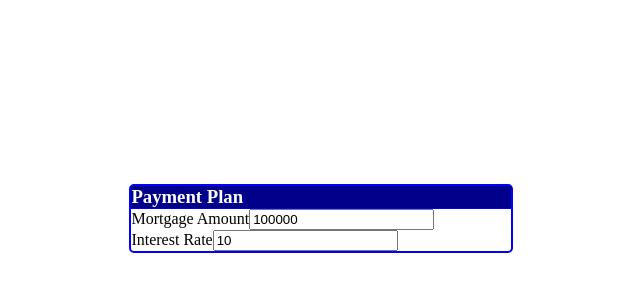
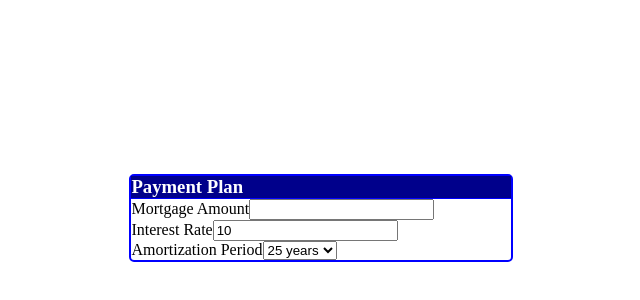
Before and after one commit to MaeBerris/Mortgage_Calculator, a React (Create React App) app in the folder my-app/: page / in a window 1280 px wide. Shown: the part 190-490 px from the top of the page, without its empty margins (319-959 px from the left). Built offline with nearby package versions, Linux system fonts and the light colour scheme.

Commit message:
MortgageInput parses input with commas Added tests

```diff
--- /dev/null
+++ b/my-app/src/components/AmortizationInput/AmortizationInput.js
@@ -0,0 +1,24 @@
+import constants from "../../constants";
+import React from "react";
+
+const AmortizationInput = ({ amortization, setAmortization }) => {
+  const onChange = (ev) => {
+    setAmortization(ev.target.value);
+  };
+  return (
+    <div>
+      <label htmlFor="interestRate">Amortization Period</label>
+      <select value={amortization} onChange={onChange}>
+        {constants.years.map((year) => {
+          return (
+            <option value={year} key={year}>
+              {year > 1 ? `${year} years` : `${year} year`}
+            </option>
+          );
+        })}
+      </select>
+    </div>
+  );
+};
+
+export default AmortizationInput;
--- a/my-app/src/components/Form/Form.js
+++ b/my-app/src/components/Form/Form.js
@@ -2,10 +2,12 @@ import React from "react";
 import styled from "styled-components";
 import MortgageAmountInput from "../MortgageAmountInput/MortgageAmountInput";
 import InterestRateInput from "../InterestRateInput/InterestRateInput";
+import AmortizationInput from "../AmortizationInput/AmortizationInput";
 
 const Form = () => {
-  const [mortgage, setMortgageAmount] = React.useState(100000);
+  const [mortgage, setMortgageAmount] = React.useState("");
   const [interest, setInterest] = React.useState(10);
+  const [amortization, setAmortization] = React.useState(25);
   return (
     <FormWrapper>
       <FormHeader>Payment Plan</FormHeader>
@@ -14,6 +16,10 @@ const Form = () => {
         setMortgageAmount={setMortgageAmount}
       />
       <InterestRateInput interest={interest} setInterest={setInterest} />
+      <AmortizationInput
+        amortization={amortization}
+        setAmortization={setAmortization}
+      />
     </FormWrapper>
   );
 };
--- a/my-app/src/components/MortgageAmountInput/MortgageAmountInput.js
+++ b/my-app/src/components/MortgageAmountInput/MortgageAmountInput.js
@@ -1,22 +1,32 @@
 import styled from "styled-components";
+import { removeCommasInNumber } from "../../helpers/removeCommasInNumber";
+import { seperateNumberByCommas } from "../../helpers/seperateNumberByCommas";
 import isPositiveNumber from "../../helpers/IsPositiveNumber";
 import React from "react";
 
 const MortgageAmountInput = ({ mortgage, setMortgageAmount }) => {
+  // const onChange = (ev) => {
+  //   const CheckIsPositiveNumber = isPositiveNumber(ev.target.value);
+  //   if (!CheckIsPositiveNumber && ev.target.value !== "") {
+  //     return;
+  //   } else {
+  //     setMortgageAmount(ev.target.value);
+  //   }
+  // };
+
   const onChange = (ev) => {
-    const CheckIsPositiveNumber = isPositiveNumber(ev.target.value);
-    if (!CheckIsPositiveNumber && ev.target.value !== "") {
-      return;
-    } else {
-      setMortgageAmount(ev.target.value);
-    }
+    const removedCommasNumber = removeCommasInNumber(ev.target.value);
+    console.log("first", removedCommasNumber);
+    const seperatedByCommas = seperateNumberByCommas(removedCommasNumber);
+    console.log("second", seperatedByCommas);
+    setMortgageAmount(seperatedByCommas);
   };
 
   return (
     <div>
       <label htmlFor="mortgageAmount">Mortgage Amount</label>
       <input
-        type="number"
+        type="text"
         id="mortgageAmount"
         value={mortgage}
         onChange={onChange}
--- a/my-app/src/constants.js
+++ b/my-app/src/constants.js
@@ -1,6 +1,6 @@
 const years = [];
 
-for (i = 1; 1 <= 25; i++) {
+for (let i = 1; i <= 30; i++) {
   years.push(i);
 }
 
--- /dev/null
+++ b/my-app/src/helpers/removeCommasInNumber.js
@@ -0,0 +1,15 @@
+export const removeCommasInNumber = (string) => {
+  const arrayOfNumbers = string.split("");
+  const filteredNoCommasArray = arrayOfNumbers.filter((number) => {
+    if (number === ",") {
+      return false;
+    } else {
+      return true;
+    }
+  });
+  const noCommasString = filteredNoCommasArray.join("");
+
+  return noCommasString;
+};
+
+removeCommasInNumber("1551350.");
--- /dev/null
+++ b/my-app/src/helpers/seperateNumberByCommas.js
@@ -0,0 +1,31 @@
+export const seperateNumberByCommas = (StringNumber) => {
+  if (StringNumber === "") {
+    return "";
+  }
+  const numbersBeforeDecimal = StringNumber.split(".")[0];
+  const numbersAfterDecimal = StringNumber.split(".")[1];
+  const arrayOfNumbers = numbersBeforeDecimal.split("").reverse();
+  const arrayOfNumbersAndCommas = [];
+
+  arrayOfNumbers.forEach((number, index) => {
+    if ((index + 1) % 3 === 0) {
+      arrayOfNumbersAndCommas.push(`,${number}`);
+    } else {
+      arrayOfNumbersAndCommas.push(number);
+    }
+  });
+  let StringOfNumberWithCommas = arrayOfNumbersAndCommas.reverse().join("");
+
+  if (StringOfNumberWithCommas.indexOf(",") === 0) {
+    StringOfNumberWithCommas = StringOfNumberWithCommas.slice(1);
+  }
+
+  if (
+    numbersAfterDecimal ||
+    StringNumber.lastIndexOf(".") === StringNumber.length - 1
+  ) {
+    return `${StringOfNumberWithCommas}.${numbersAfterDecimal}`;
+  } else {
+    return `${StringOfNumberWithCommas}`;
+  }
+};
```
Also changed, not shown: 2 other files (tests, documents, lock files or other folders).
